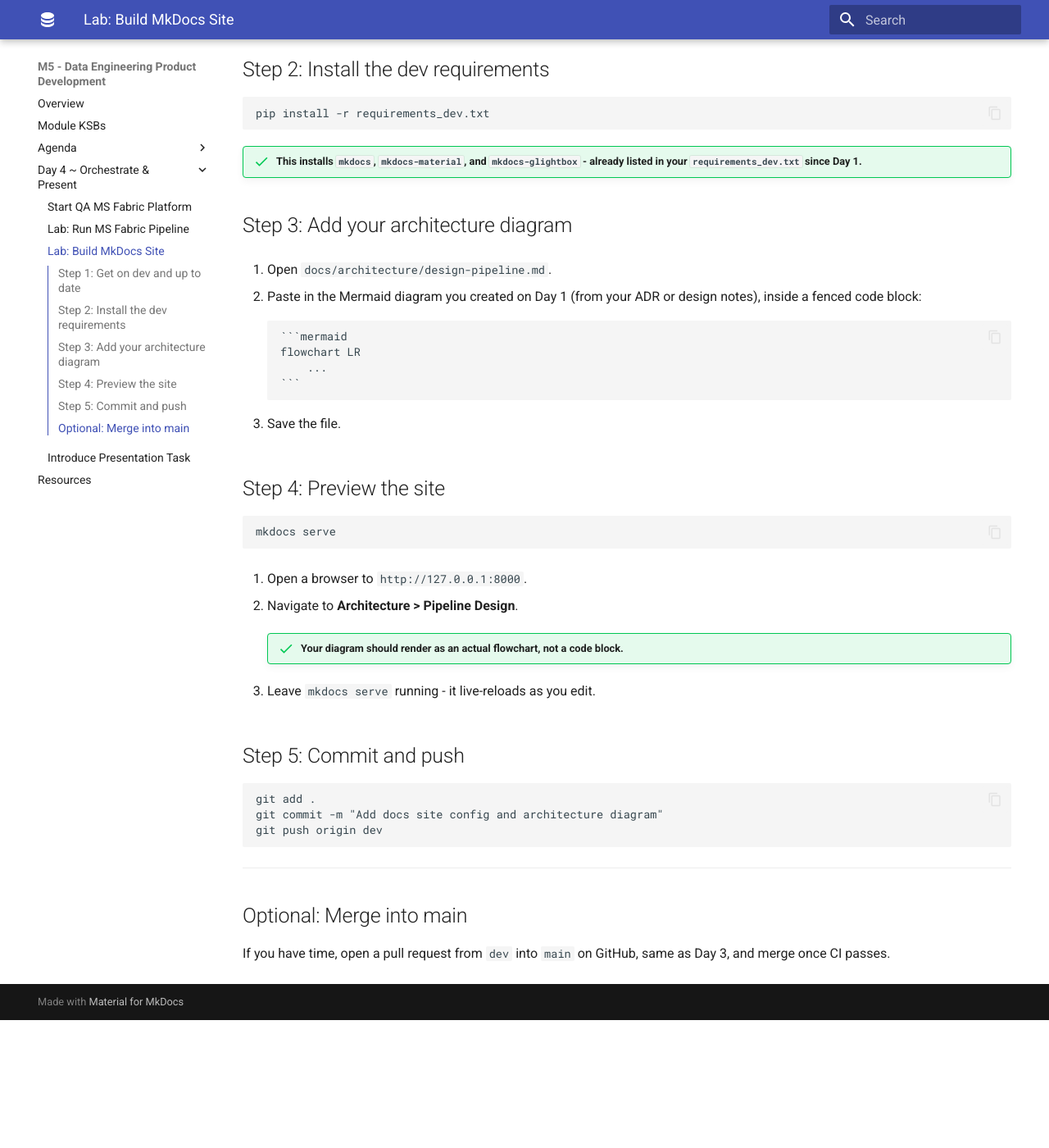
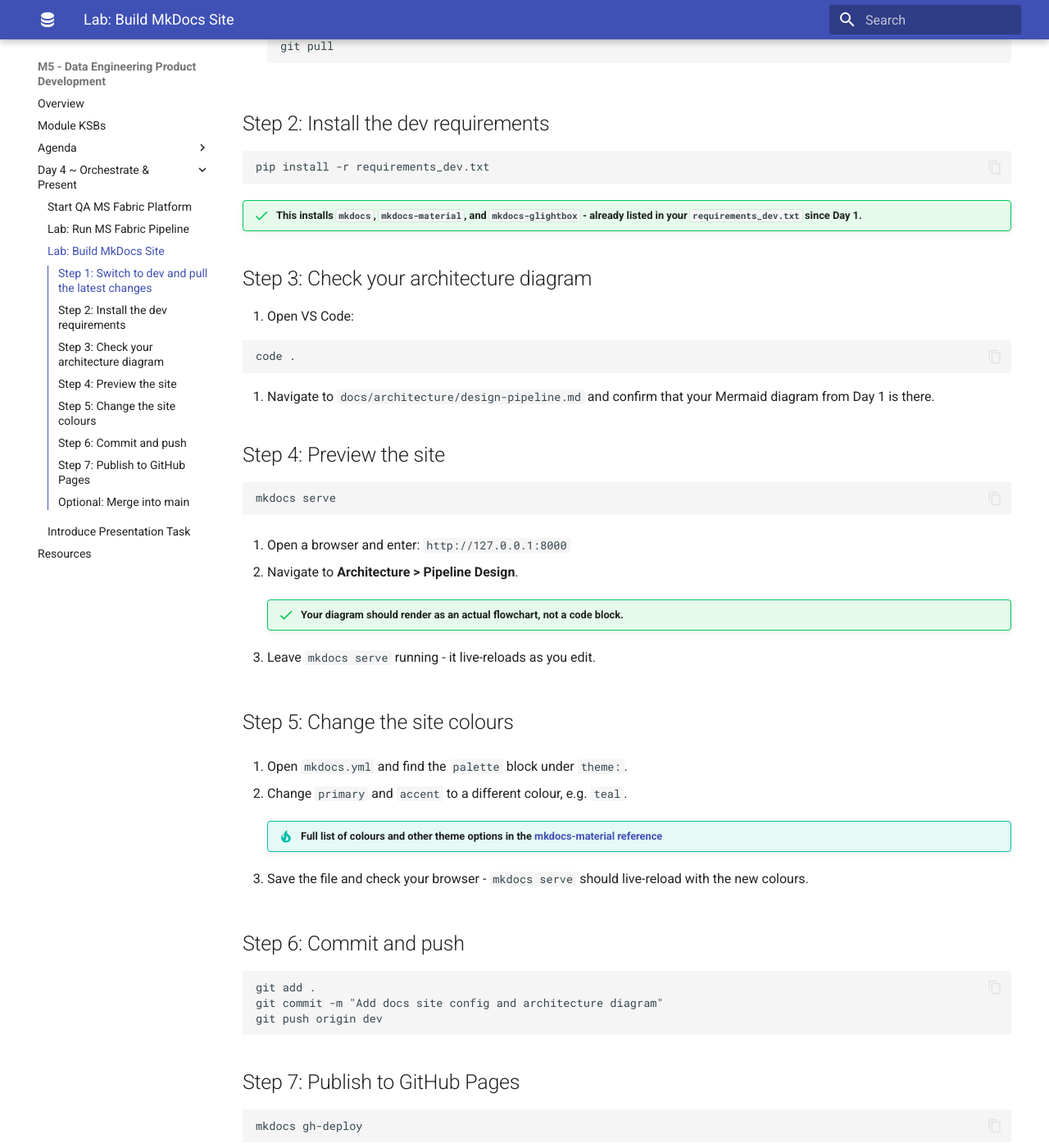
Before and after one commit to qaalabs/DE5M5, an MkDocs documentation site: the page built from docs/labs/43-mkdocs-site.md, in a window 1280 px wide and 1400 px high, scrolled down 555 px. Shown: the whole window at 82% size. Built offline with MkDocs 1.6.1 and Material for MkDocs 9.7.7, drawn with Linux system fonts in a browser that asks for light colours; before the commit the page ends 1799 px from its top, so only the background shows below that; some of the changed text lies outside the part shown.

`````diff
--- a/docs/labs/43-mkdocs-site.md
+++ b/docs/labs/43-mkdocs-site.md
@@ -6,17 +6,20 @@ You've had `mkdocs` sitting in `requirements_dev.txt` since Day 1. Today you'll
     Re-clone your repo and switch to `dev` as in [VM / LOD Setup](lod-setup.md) if you haven't already.
 
 
-## Step 1: Get on `dev` and up to date
+## Step 1: Switch to `dev` and pull the latest changes
 
-```
-cd qa-library-pipeline
-```
+1. Open **Terminal** and navigate to your `qa-library-pipeline` folder:
 
-Make sure that your local repo has all the latest changes from GitHub:
-```
-git checkout dev
-git pull
-```
+    ```
+    cd qa-library-pipeline
+    ```
+
+2. Switch to the `dev` branch and pull the latest changes from GitHub:
+
+    ```
+    git checkout dev
+    git pull
+    ```
 
 
 ## Step 2: Install the dev requirements
@@ -28,20 +31,15 @@ pip install -r requirements_dev.txt
 !!! success "This installs `mkdocs`, `mkdocs-material`, and `mkdocs-glightbox` - already listed in your `requirements_dev.txt` since Day 1."
 
 
-## Step 3: Add your architecture diagram
+## Step 3: Check your architecture diagram
 
-1. Open `docs/architecture/design-pipeline.md`.
+1. Open VS Code:
 
-2. Paste in the Mermaid diagram you created on Day 1 (from your ADR or design notes), inside a fenced code block:
+```
+code .
+```
 
-    ````
-    ```mermaid
-    flowchart LR
-        ...
-    ```
-    ````
-
-3. Save the file.
+2. Navigate to `docs/architecture/design-pipeline.md` and confirm that your Mermaid diagram from Day 1 is there.
 
 
 ## Step 4: Preview the site
@@ -50,7 +48,7 @@ pip install -r requirements_dev.txt
 mkdocs serve
 ```
 
-1. Open a browser to `http://127.0.0.1:8000`.
+1. Open a browser and enter: `http://127.0.0.1:8000`
 
 2. Navigate to **Architecture > Pipeline Design**.
 
@@ -59,7 +57,18 @@ mkdocs serve
 3. Leave `mkdocs serve` running - it live-reloads as you edit.
 
 
-## Step 5: Commit and push
+## Step 5: Change the site colours
+
+1. Open `mkdocs.yml` and find the `palette` block under `theme:`.
+
+2. Change `primary` and `accent` to a different colour, e.g. `teal`.
+
+    !!! tip "Full list of colours and other theme options in the [mkdocs-material reference](https://squidfunk.github.io/mkdocs-material/reference/)"
+
+3. Save the file and check your browser - `mkdocs serve` should live-reload with the new colours.
+
+
+## Step 6: Commit and push
 
 ```
 git add .
@@ -67,6 +76,19 @@ git commit -m "Add docs site config and architecture diagram"
 git push origin dev
 ```
 
+
+## Step 7: Publish to GitHub Pages
+
+```
+mkdocs gh-deploy
+```
+
+1. This builds the site and pushes it to a `gh-pages` branch on GitHub.
+
+2. If this is the first time, check **Settings > Pages** on GitHub shows the source set to the `gh-pages` branch.
+
+    !!! success "Your site is now live at `https://<your-org>.github.io/<your-repo>/` - it can take a few minutes to appear."
+
 ---
 
 ## Optional: Merge into main
`````
Also changed, not shown: docs/labs/32-lakehouse.md (+1 -1 lines), docs/labs/42-fabric-pipeline.md (+7 -5 lines), docs/labs/fabric-setup.md (deleted, +0 -42 lines), tutor/DE5M5D3/qa-platform.md (+1 -1 lines), tutor/DE5M5D4/mkdocs.md (+3 -3 lines), tutor/DE5M5D4/platform.md (+1 -1 lines).
